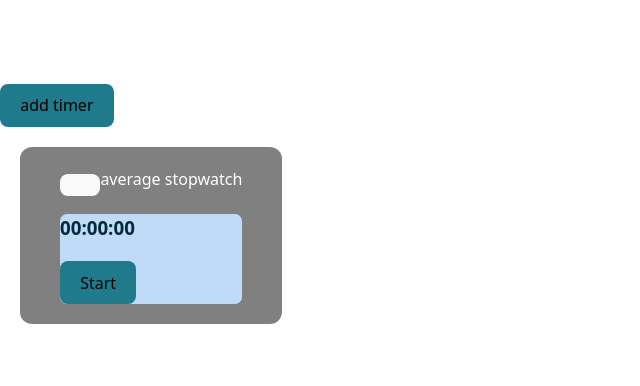
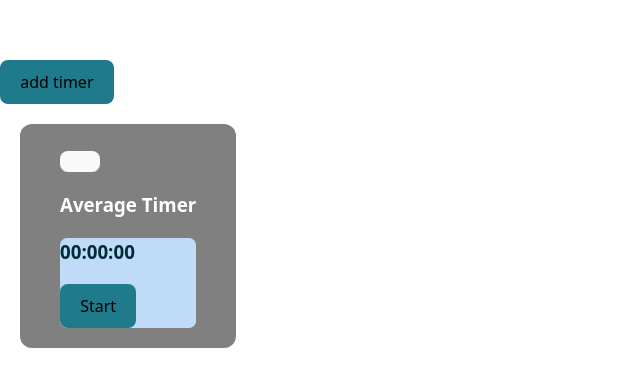
Before and after one commit to WDFQ/Timerbricks, a React (Vite) app: page / in a window 1280 px wide. Shown: the part 186-572 px from the top of the page, without its empty margins (0-640 px from the left). Built offline with nearby package versions, Linux system fonts and the light colour scheme.

Commit message:
feat: customisable module name

```diff
--- a/src/App.tsx
+++ b/src/App.tsx
@@ -1,39 +1,30 @@
 import { useEffect, useState } from 'react'
 import './App.css'
 
-function createTimer(name: string) {
-    return {
-        id: Date.now(),
-        name: name,
-        time: 0,
-        isRunning: false,
-    }
-}
-
 export default function App() {
-    const [timer, setTimer] = useState([createTimer('average stopwatch')])
+    // create timer object with id
+    const [timers, setTimers] = useState([{ id: Date.now() }])
 
     function addTimer() {
-        const timerArrayCopy = timer.slice()
-        timerArrayCopy.push(createTimer('average stopwatch'))
-        setTimer(timerArrayCopy)
+        const timerArrayCopy = timers.slice()
+        timerArrayCopy.push({ id: Date.now() })
+        setTimers(timerArrayCopy)
     }
 
     function deleteTimer(id: number) {
-        const updatedArray = timer.filter((item) => item.id !== id)
-        setTimer(updatedArray)
+        const updatedArray = timers.filter((item) => item.id !== id)
+        setTimers(updatedArray)
     }
 
     // returns an add button and loops and renders entire timer grid
     return (
         <div>
-            {/* <button onClick={addTimer}>+ Add timer</button> */}
             <GeneralButton btnText="add timer" onClick={addTimer} />
             <div className="timer-grid">
                 {
                     /* renders each timer component */
-                    timer.map((timer) => (
-                        <ModuleBlock key={timer.id} name={timer.name} onClick={() => deleteTimer(timer.id)} />
+                    timers.map((timer) => (
+                        <ModuleBlock key={timer.id} onClick={() => deleteTimer(timer.id)} />
                     ))
                 }
             </div>
@@ -41,17 +32,19 @@ export default function App() {
     )
 }
 
-function ModuleBlock({ name, onClick }: { name: string; onClick: () => void }) {
+function ModuleBlock({ onClick }: { onClick: () => void }) {
     const [seconds, setSeconds] = useState(0)
     const [isRunning, setIsRunning] = useState(false)
+    const [isEditing, setIsEditing] = useState(false)
+    const [name, setName] = useState('Average Timer')
 
     function formatTime(sec: number) {
-        const date = new Date(sec * 1000)
-        const hours = String(date.getHours()).padStart(2, '0')
-        const minutes = String(date.getMinutes()).padStart(2, '0')
-        const seconds = String(date.getSeconds()).padStart(2, '0')
+        const hours = Math.floor(sec / 3600)
+        const minutes = Math.floor((sec % 3600) / 60)
+        const seconds = sec % 60
 
-        return `${hours}:${minutes}:${seconds}`
+        // uses 0 as filler/padding
+        return `${String(hours).padStart(2, '0')}:${String(minutes).padStart(2, '0')}:${String(seconds).padStart(2, '0')}`
     }
 
     function startStopButtonOnClick() {
@@ -82,10 +75,29 @@ function ModuleBlock({ name, onClick }: { name: string; onClick: () => void }) {
 
     const formattedTime = formatTime(seconds)
 
+    let nameElement
+    if (isEditing) {
+        nameElement = (
+            <input
+                autoFocus
+                type="text"
+                onChange={(e) => setName(e.target.value)}
+                onBlur={() => setIsEditing(false)}
+                onKeyDown={(e) => {
+                    if (e.key === 'Enter') {
+                        setIsEditing(false)
+                    }
+                }}
+            />
+        )
+    } else {
+        nameElement = <h3 onClick={() => setIsEditing(true)}>{name}</h3>
+    }
+
     return (
         <div className="module-block">
             <button className="delete-btn" onClick={onClick}></button>
-            <span>{name}</span>
+            {nameElement}
             <div className="time-container">
                 <h3 className="time-text">{formattedTime}</h3>
                 <GeneralButton btnText={isRunning ? 'Stop' : 'Start'} onClick={startStopButtonOnClick} />
```
